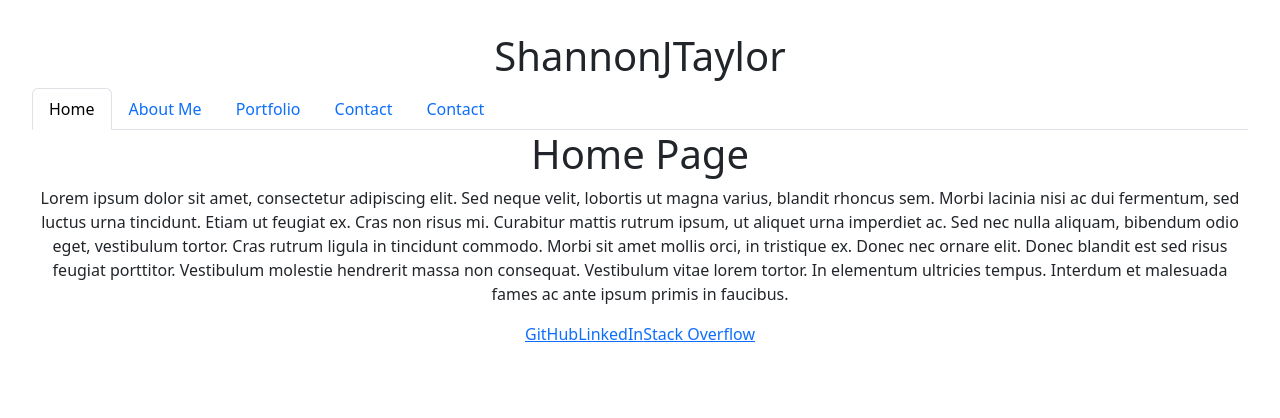
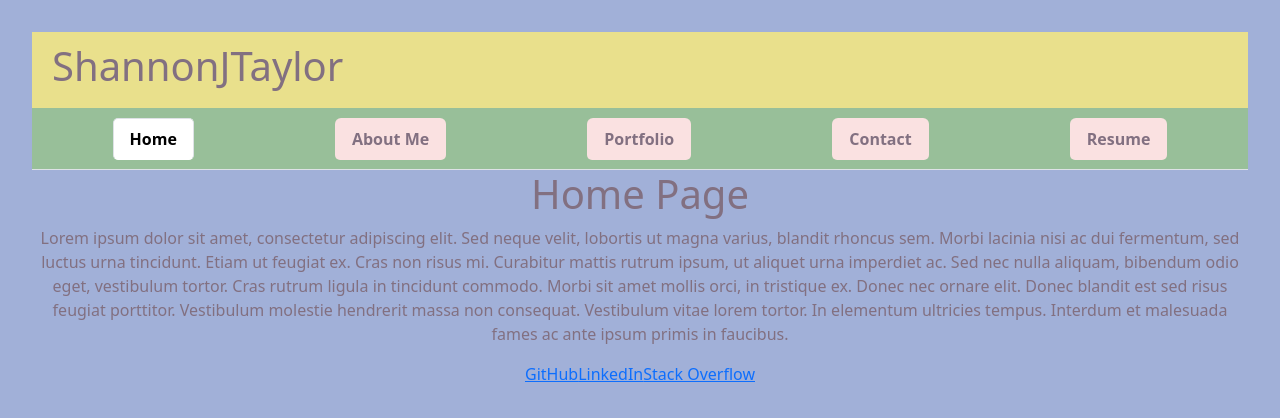
Before and after one commit to ShannonJTaylor/12-ReactPortfolio, a React (Vite) app: page / in a window 1280 px wide. Shown: the top 418 px of the page. Built offline with nearby package versions, Linux system fonts and the light colour scheme.

Commit message:
Updating CSS: navbar

```diff
--- a/src/App.css
+++ b/src/App.css
@@ -1,3 +1,11 @@
+:root {
+  --primary-color:  #98bf99;
+  --secondary-color: #e9e08c;
+  --accent-color: #fae1e1;
+  --background-color: #a1b0d8;
+  --text-color: #827081;
+}
+
 #root {
     max-width: 1280px;
     margin: 0 auto;
@@ -16,6 +24,48 @@
   }
   .logo.react:hover {
     filter: drop-shadow(0 0 2em #61dafbaa);
+  }
+
+  body {
+    background-color: var(--background-color);
+    color: var(--text-color);
+  }
+
+  .header {
+    display: flex;
+    justify-content: space-between;
+    align-items: center;
+    padding: 10px 20px;
+    background-color: var(--secondary-color);
+  }
+
+  .nav-tabs {
+    background-color: var(--primary-color);
+    font-weight: bold;
+    display: flex;
+    justify-content: space-around;
+    padding: 10px;
+    list-style: none;
+  }
+
+  .nav-link {
+    color: var(--text-color);
+    background-color: var(--accent-color);  /* #fae1e1 Probably need to adjust this.*/
+    border-radius: 5px;
+    padding: 10px 15 px;
+    border-radius: 5px;
+    transition: background-color 0.3 ease-in-out;
+  }
+
+  .nav-link:hover {
+    background-color: var(--primary-color);
+  }
+
+  .nav-link.active {
+    background-color: var(--secondary-color);
+    color: white;
+    font-weight: bold;
+    border-radius: 5px;
   }
 
   @keyframes logo-spin {
--- a/src/components/Header.jsx
+++ b/src/components/Header.jsx
@@ -1,11 +1,12 @@
 // src/components/Header.jsx
 import React from 'react';
+import NavTabs from './NavTabs';
 
 
 const Header = () => {
   return (
-    <header>
-      <h1>ShannonJTaylor</h1>
+    <header className="header">
+      <h1 className="site-title">ShannonJTaylor</h1>
 
     </header>
   );
--- a/src/components/NavTabs.jsx
+++ b/src/components/NavTabs.jsx
@@ -7,52 +7,33 @@ import { Link, useLocation } from 'react-router-dom';
 function NavTabs() {
   const currentPage = useLocation().pathname;
 
+  const getLinkClass = (path) => currentPage === path ? 'nav-link active' : 'nav-link';
+
   return (
     <ul className="nav nav-tabs">
       <li className="nav-item">
-        <Link
-          to="/"
-          // This is a conditional (ternary) operator that checks to see if the current page is "Home"
-          // If it is, we set the current page to 'nav-link-active', otherwise we set it to 'nav-link'
-          className={currentPage === '/' ? 'nav-link active' : 'nav-link'}
-        >
+        <Link to="/" className={getLinkClass('/')}>
           Home
         </Link>
       </li>
       <li className="nav-item">
-        <Link
-          to="/aboutme"
-          // Check to see if the currentPage is `About`, and if so we use the active link class from bootstrap. Otherwise, we set it to a normal nav-link
-          className={currentPage === '/AboutMe' ? 'nav-link active' : 'nav-link'}
-        >
+        <Link to="/aboutme" className={getLinkClass('/aboutme')}>
           About Me
         </Link>
       </li>
       <li className="nav-item">
-        <Link
-          to="/portfolio"
-          // Check to see if the currentPage is `Blog`, and if so we use the active link class from bootstrap. Otherwise, we set it to a normal nav-link
-          className={currentPage === '/Portfolio' ? 'nav-link active' : 'nav-link'}
-        >
-          Portfolio
+        <Link to="/portfolio" className={getLinkClass('/portfolio')}>
+        Portfolio
         </Link>
       </li>
       <li className="nav-item">
-        <Link
-          to="/contact"
-          // Check to see if the currentPage is `Contact`, and if so we use the active link class from bootstrap. Otherwise, we set it to a normal nav-link
-          className={currentPage === '/Contact' ? 'nav-link active' : 'nav-link'}
-        >
+        <Link to="/contact" className={getLinkClass('/contact')}>
           Contact
         </Link>
       </li>
       <li className="nav-item">
-        <Link
-          to="/resume"
-          // Check to see if the currentPage is `Contact`, and if so we use the active link class from bootstrap. Otherwise, we set it to a normal nav-link
-          className={currentPage === '/Resume' ? 'nav-link active' : 'nav-link'}
-        >
-          Contact
+        <Link to="/resume" className={getLinkClass('/resume')}>
+          Resume
         </Link>
       </li>
     </ul>
--- a/src/pages/AboutMe.jsx
+++ b/src/pages/AboutMe.jsx
@@ -3,12 +3,8 @@ export default function About() {
       <div>
         <h1>About Me</h1>
         <p>
-          Nunc pharetra finibus est at efficitur. Praesent sed congue diam.
-          Integer gravida dui mauris, ut interdum nunc egestas sed. Aenean sed
-          mollis diam. Nunc aliquet risus ac finibus porta. Nam quis arcu non
-          lectus tincidunt fermentum. Suspendisse aliquet orci porta quam semper
-          imperdiet. Praesent euismod mi justo, faucibus scelerisque risus cursus
-          in. Sed rhoncus mollis diam, sit amet facilisis lectus blandit at.
+        I am an analytical scientist transitioning into a roll involving automation. My new roll requires me to program the automation that will allow my colleagues to work more efficiently. I am new to the world of coding
+        but I am excited to utilized the skills I've gained and continue to grow in this field. I currently reside in Michigan where I love to get out with my side gig as a SUP yoga instructor.
         </p>
       </div>
     );
```
